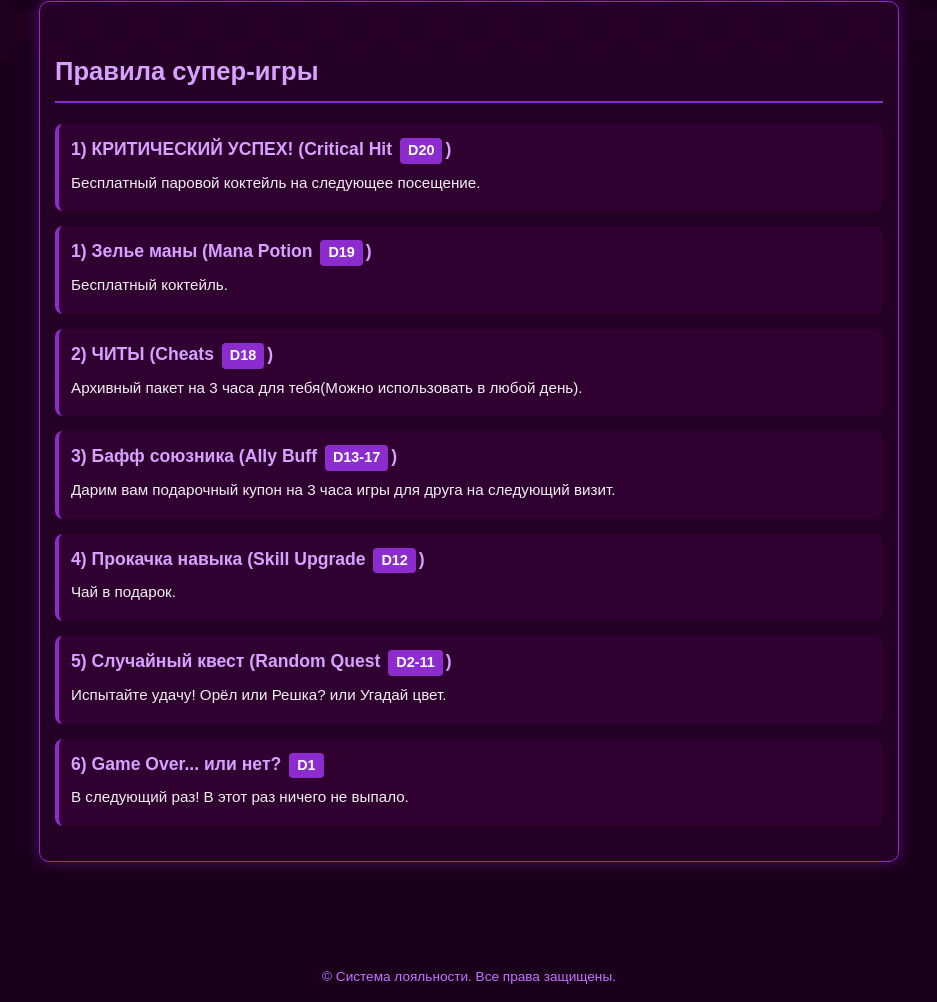
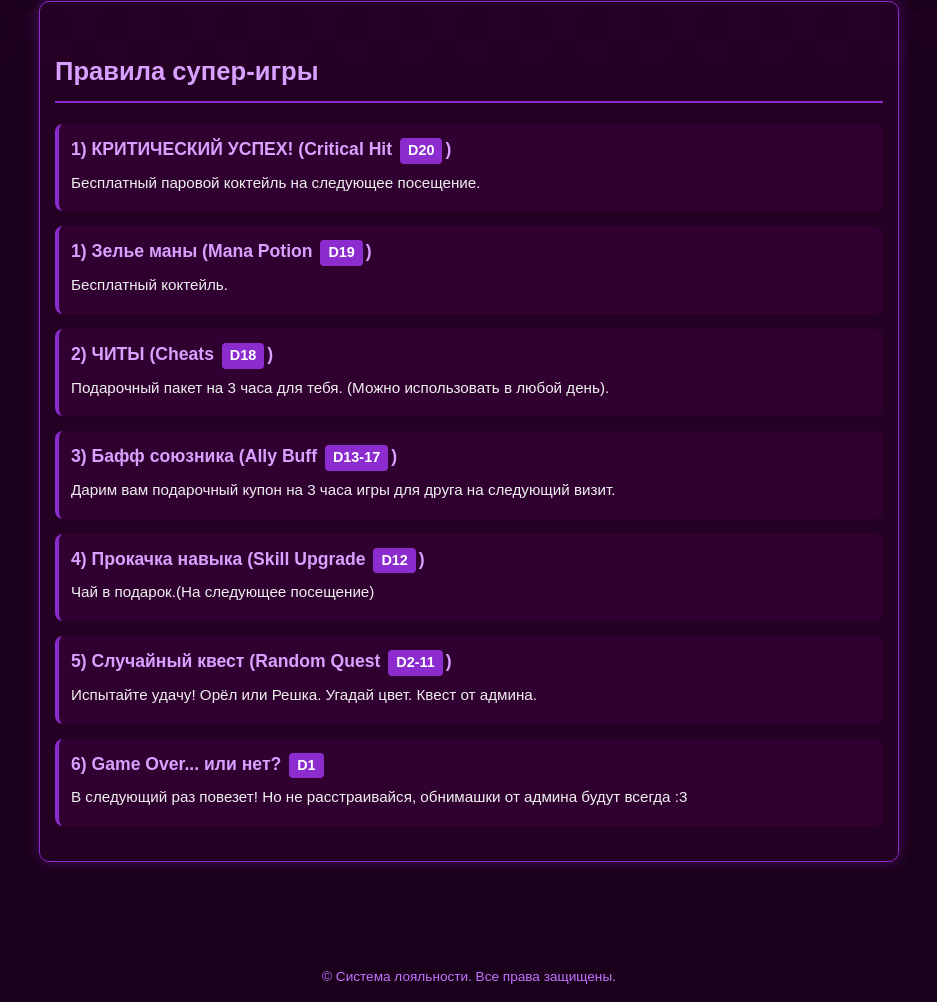
Before and after one commit to voron8164-svg/SUPERGAME, a plain HTML site: page index.html in a window 1280 px wide. Shown: the part 739-1741 px from the top of the page, without its empty margins (171-1108 px from the left). Drawn offline with Linux system fonts and the light colour scheme.

Commit message:
Update index.html

```diff
--- a/index.html
+++ b/index.html
@@ -292,7 +292,7 @@
 
             <div class="rule">
                 <h4>2) ЧИТЫ (Cheats <span class="dice">D18</span>)</h4>
-                <p>Архивный пакет на 3 часа для тебя(Можно использовать в любой день).</p>
+                <p>Подарочный пакет на 3 часа для тебя. (Можно использовать в любой день).</p>
             </div>
 
             <div class="rule">
@@ -302,17 +302,17 @@
 
             <div class="rule">
                 <h4>4) Прокачка навыка (Skill Upgrade <span class="dice">D12</span>)</h4>
-                <p>Чай в подарок.</p>
+                <p>Чай в подарок.(На следующее посещение)</p>
             </div>
 
             <div class="rule">
                 <h4>5) Случайный квест (Random Quest <span class="dice">D2-11</span>)</h4>
-                <p>Испытайте удачу! Орёл или Решка? или Угадай цвет.</p>
+                <p>Испытайте удачу! Орёл или Решка. Угадай цвет. Квест от админа.</p>
             </div>
 
             <div class="rule">
                 <h4>6) Game Over... или нет? <span class="dice">D1</span></h4>
-                <p>В следующий раз! В этот раз ничего не выпало.</p>
+                <p>В следующий раз повезет! Но не расстраивайся, обнимашки от админа будут всегда :3</p>
             </div>
         </section>
 
```
